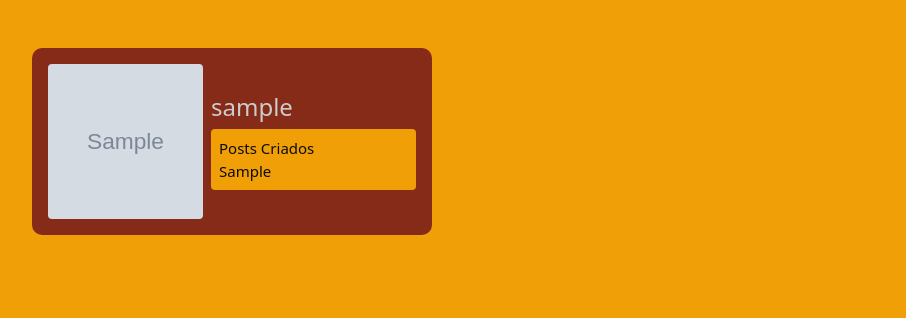
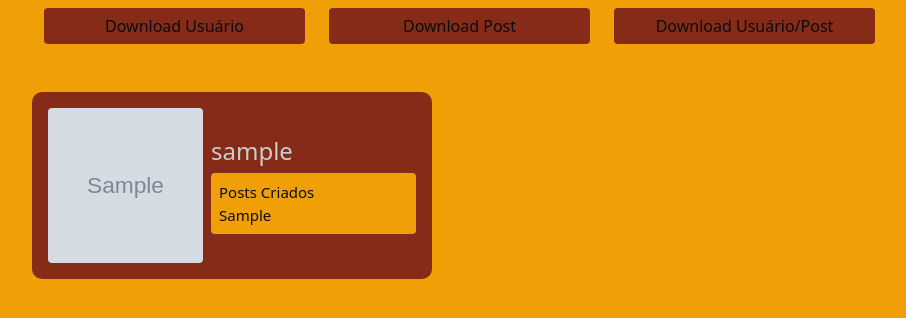
Before and after one commit to sandromzljr/Bar-Mazzolla, a Python web app: template sitebarmazzolla/templates/user.html in a window 1280 px wide. Shown: the part 56-374 px from the top of the page, without its empty margins (38-944 px from the left). Run offline with Jinja, Linux system fonts and the light colour scheme; the template is opened without the code that fills it: most values are stand-ins (such as "Sample title", 1, 10 or a date in 2020); grey boxes marked "Sample" are stand-in pictures.

Commit message:
feature: add route for all download buttons; add download buttons

```diff
--- a/main.py
+++ b/main.py
@@ -2,3 +2,8 @@ from sitebarmazzolla import app
 
 if __name__ == '__main__':
     app.run(debug=True)
+
+
+@app.before_first_request
+def create_tables():
+    app.database.create_all()
--- a/sitebarmazzolla/templates/user.html
+++ b/sitebarmazzolla/templates/user.html
@@ -2,6 +2,23 @@
 
 {% block body %}
 <div class="container">
+    <div class="row">
+        <div class="col col-3">
+            <div class="button mt-2 d-flex flex-row align-items-center">
+                <a class="w-100" href="{{ url_for('exportUser') }}"><button class="btn btn-primary w-100 ml-3", style="background-color: #852B17; color: #0C0C0C; border:none">Download Usuário</button></a>
+            </div>
+        </div>
+        <div class="col col-3">
+            <div class="button mt-2 d-flex flex-row align-items-center">
+                <a class="w-100" href="{{ url_for('exportPost') }}"><button class="btn btn-primary w-100 ml-3", style="background-color: #852B17; color: #0C0C0C; border:none">Download Post</button></a>
+            </div>
+        </div>
+        <div class="col col-3">
+            <div class="button mt-2 d-flex flex-row align-items-center">
+                <a class="w-100" href="{{ url_for('exportAll') }}"><button class="btn btn-primary w-100 ml-3", style="background-color: #852B17; color: #0C0C0C; border:none">Download Usuário/Post</button></a>
+            </div>
+        </div>
+    </div>
     {% for user in userList %}
     <div class="user mt-5 me-5">
         <div class="row">
```
Also changed, not shown: sitebarmazzolla/routes.py (+44 -1 lines), 1 other file.
